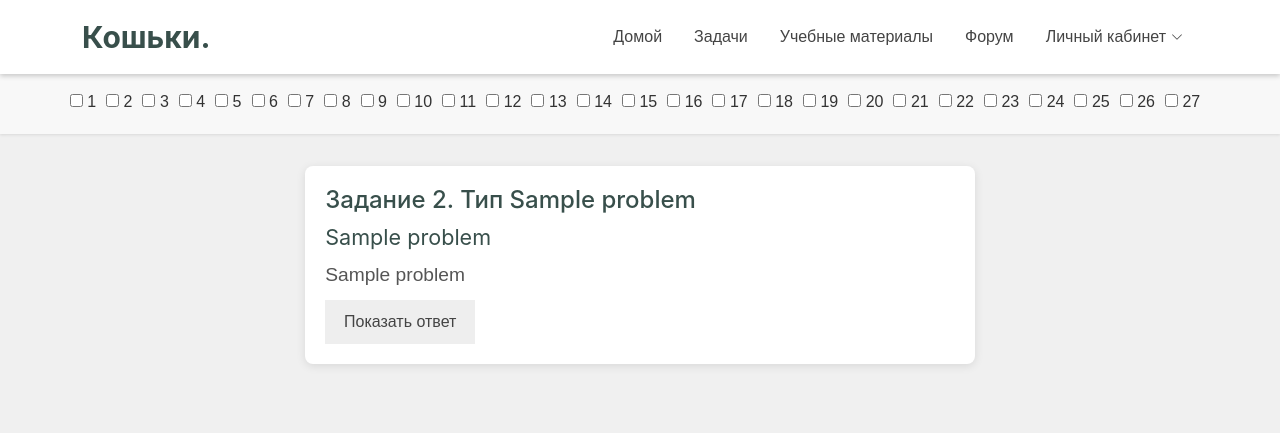
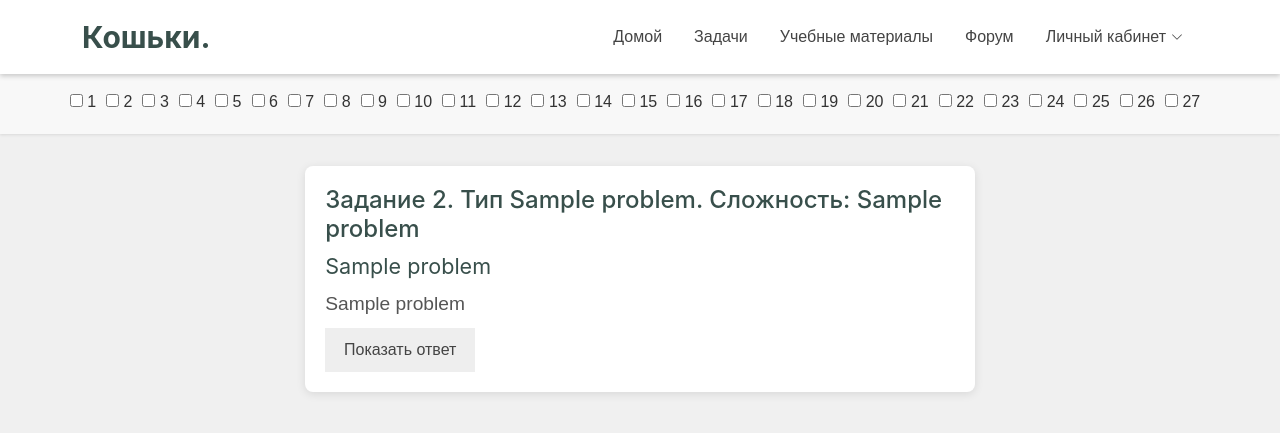
Before and after one commit to 1nnokent/UchebniProjectKittySite, a Flask app: template templates/problem_list.html in a window 1280 px wide. Shown: the top 433 px of the page. Run offline with Flask 3, Linux system fonts and the light colour scheme; the template is opened without the code that fills it: most values are stand-ins (such as "Sample title", 1, 10 or a date in 2020); parts of the project's set-up code (start-up, migrations or seed data) failed here and were passed over; some libraries are stand-ins or nearby versions.

Commit message:
обновлено отображение задач

```diff
--- a/templates/problem_list.html
+++ b/templates/problem_list.html
@@ -135,13 +135,13 @@
      <div class="container" id="lectures-container">
          {% for problem in problems %}
              <div class="problem-card default" data-type="{{ problem[1] }}">
-                 <h5 class="problem-title">Задание {{problem[0] + 1}}. Тип {{problem[1]}}</h5>
-                 <h6 class="problem-author">{{problem[3]}}</h6>
-                 <p class="problem-question">{{problem[4]|safe}}</p>
+                 <h5 class="problem-title">Задание {{problem[0] + 1}}. Тип {{problem[1]}}. Сложность: {{problem[5]}}</h5>
+                 <h6 class="problem-author">{{problem[2]}}</h6>
+                 <p class="problem-question">{{problem[3]|safe}}</p>
                  <div class="answer">
                      <button class="accordion">Показать ответ</button>
                      <div class="panel">
-                         <p class="problem-question">Ответ: {{problem[5]}}</p>
+                         <p class="problem-question">Ответ: {{problem[4]}}</p>
                      </div>
                  </div>
              </div>
```
Also changed, not shown: templates/variant_page.html (+4 -4 lines).
